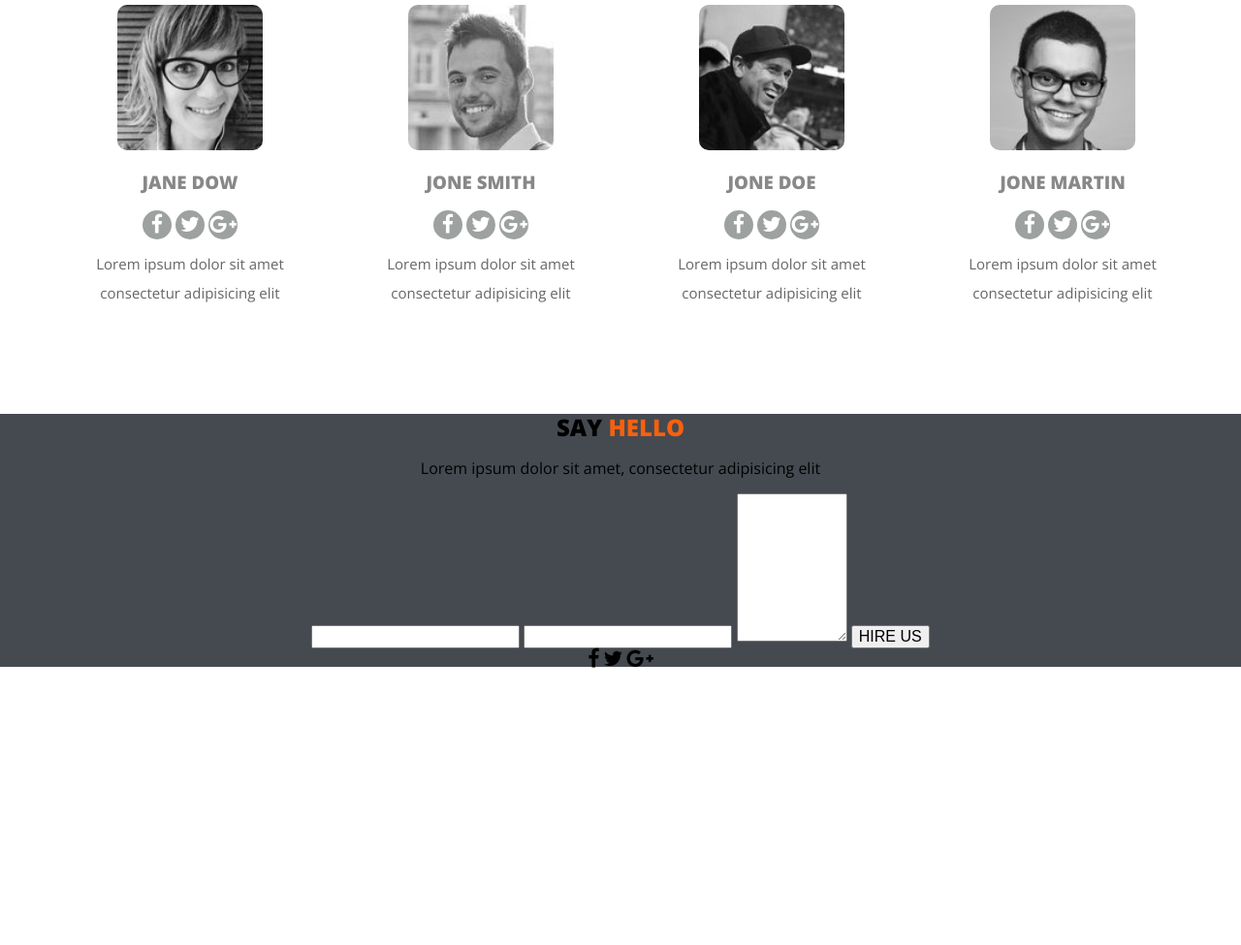
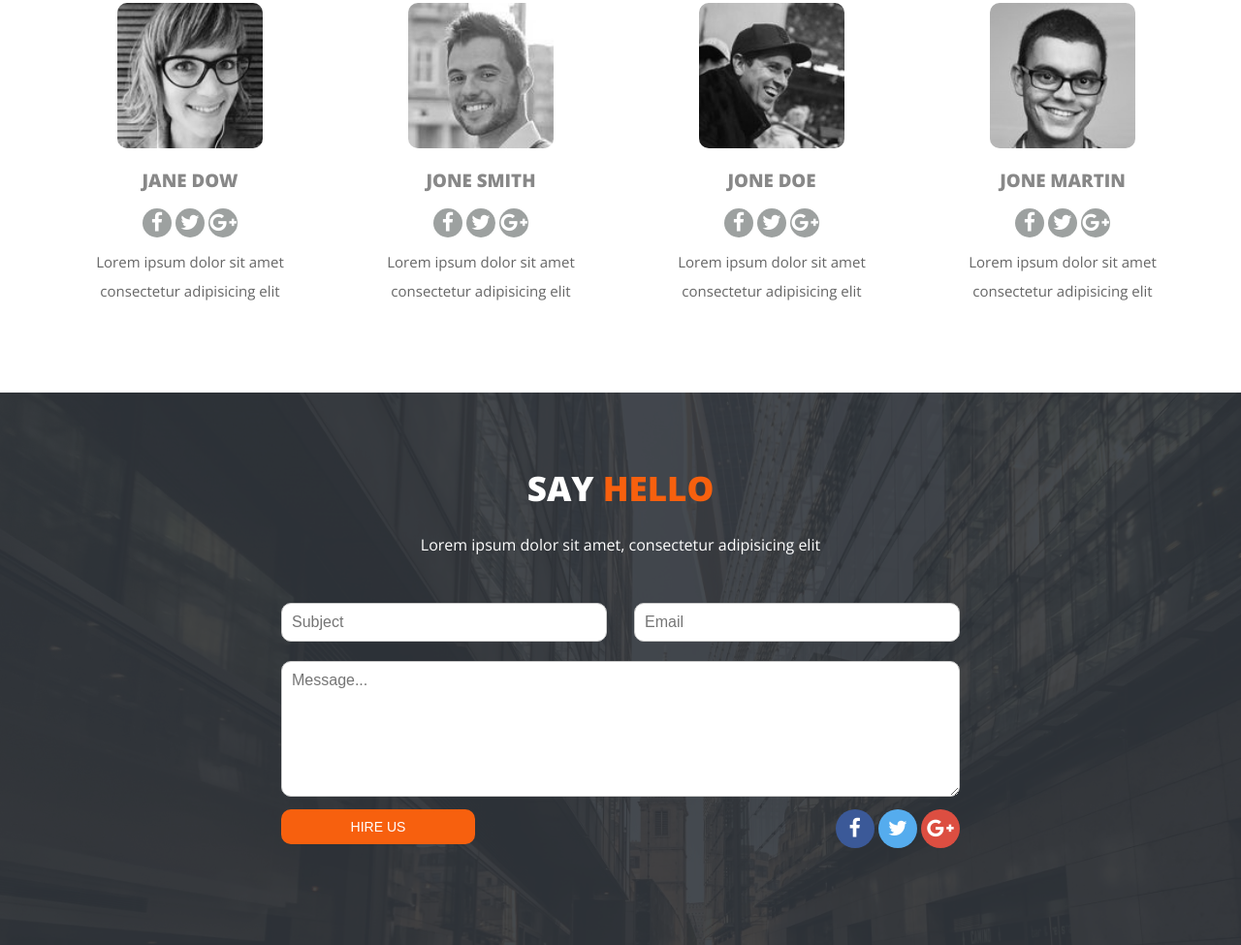
Before and after one commit to MAshrafM/PSD_Tanatos, a website: page index.html in a window 1280 px wide. Shown: the part 2916-3891 px from the top of the page at 97% size. Before the commit the page ends 3606 px from the top, so only its background shows below. Drawn offline with nearby package versions, Linux system fonts and the light colour scheme.

Commit message:
contact style

```diff
--- a/index.html
+++ b/index.html
@@ -252,14 +252,16 @@ Very good service! Highly recommended!</p>
           <p>Lorem ipsum dolor sit amet, consectetur adipisicing elit</p>
 
           <form>
-            <input type="email" name="mail" />
-            <input type="text" name="subject" />
-            <textarea cols="10" rows="8"></textarea>
-            <button class="upper">Hire Us</button>
-            <div class="form-icons">
-              <i class="fa fa-facebook fa-lg"></i>
-              <i class="fa fa-twitter fa-lg"></i>
-              <i class="fa fa-google-plus fa-lg"></i>
+            <input type="email" name="mail" placeholder="Email" />
+            <input type="text" name="subject" placeholder="Subject" />
+            <textarea placeholder="Message..."></textarea>
+            <div class="info">
+              <button class="upper">Hire Us</button>
+              <span class="form-icons">
+                <i class="fa fa-facebook fa-lg"></i>
+                <i class="fa fa-twitter fa-lg"></i>
+                <i class="fa fa-google-plus fa-lg"></i>
+              </span>
             </div>
           </form>
         </div>
--- a/scss/_common.scss
+++ b/scss/_common.scss
@@ -16,6 +16,9 @@ $main-color: #f7600e;
   }
 }
 
+* {
+  box-sizing: border-box;
+}
 body{
   font-family: 'Open Sans', sans-serif;
   height: 3000px;
--- a/scss/_contact.scss
+++ b/scss/_contact.scss
@@ -7,5 +7,78 @@
     position: center center;
   }
 
+  .overlay{
+    padding: 50px 0;
+    color: #fff;
+  }
+  h2{
+    font-size: 35px;
+  }
+  form{
+    width: 700px;
+    margin: 50px auto;
+    text-align: center;
+    overflow: hidden;
+
+    input[type="text"],input[type="email"]{
+      width: 48%;
+      padding: 0 10px;
+      height: 40px;
+      line-height: 40px;
+      border: 1px solid #ccc;
+      border-radius: 10px;
+    }
+    input[type="text"]{
+      float: left;
+    }
+    input[type="email"]{
+      float: right;
+    }
+    textarea{
+      margin-top: 20px;
+      width: 100%;
+      padding: 10px;
+      height: 140px;
+      border: 1px solid #ccc;
+      border-radius: 10px;
+    }
+
+    .info{
+      overflow: hidden;
+      margin-top: 10px;
+
+      button{
+        float: left;
+        padding: 10px;
+        width: 200px;
+        background-color: $main-color;
+        border: none;
+        color: #fff;
+        border-radius: 10px;
+        font-size: 14px;
+        cursor: pointer;
+      }
+
+      .form-icons{
+        float: right;
+        i{
+          width: 40px;
+          height: 40px;
+          line-height: 40px;
+          color: #fff;
+          border-radius: 50%;
+        }
+        .fa-facebook{
+          background-color: #3b5998;
+        }
+        .fa-twitter{
+          background-color: #55ACEE;
+        }
+        .fa-google-plus{
+          background-color: #DC4E41;
+        }
+      }
+    }
+  }
 }
 /** End Contact Section **/
--- a/scss/main.scss
+++ b/scss/main.scss
@@ -6,3 +6,4 @@
 @import 'project';
 @import 'testimonial';
 @import 'team';
+@import 'contact';
```
Also changed, not shown: css/main.css, img/contactbg.jpg (added).
